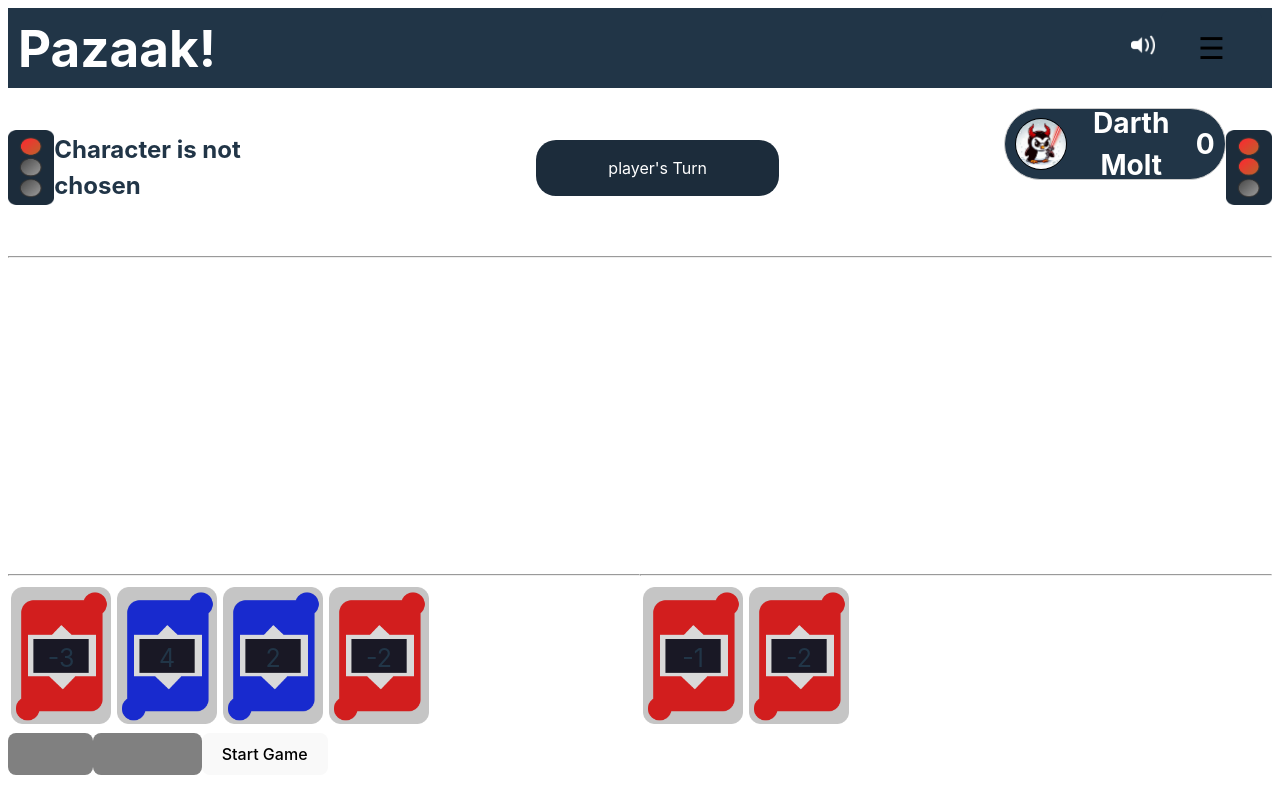
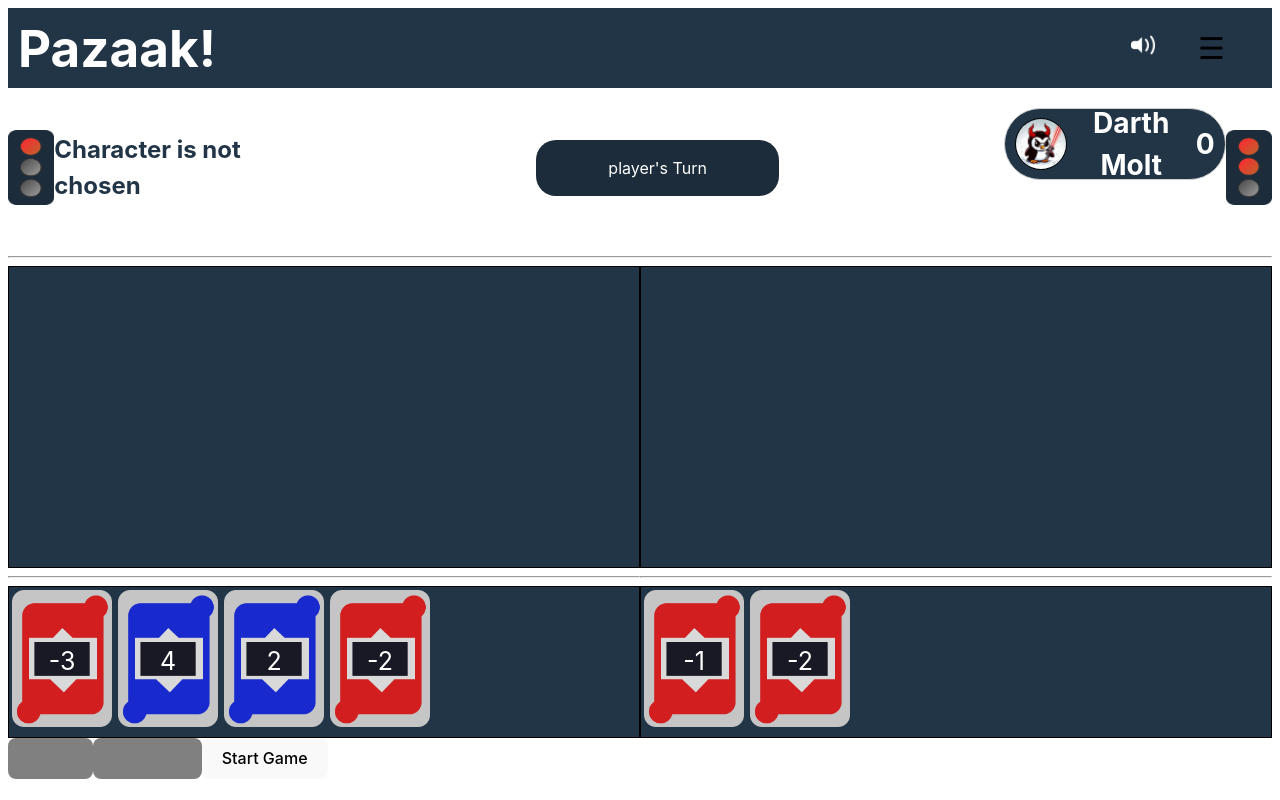
Before and after one commit to abasile1-tech/PazaakPadawan, a React (Vite) app in the folder client/: page /solo in a window 1280 px wide. Built offline with nearby package versions, Linux system fonts and the light colour scheme.

Commit message:
(TIC-86-addDividingLineBetweenPlayers)

```diff
--- a/client/src/App.css
+++ b/client/src/App.css
@@ -106,8 +106,18 @@
   display: flex;
 }
 
-.table {
+.table{
   min-height:300px;
+  border: solid black 1px;
+  background-color: #213547;
+  color: white;
+}
+
+.hand{
+  min-height: 150px;
+  border: solid black 1px;
+  background-color: #213547;
+  color: white;
 }
 
 .player1 {
--- a/client/src/components/SoloGame.tsx
+++ b/client/src/components/SoloGame.tsx
@@ -202,7 +202,9 @@ function SoloGame(): JSX.Element {
             <Hand hand={playerTable} />
           </div>
           <hr />
-          <Hand hand={playerHand} moveCard={moveCard} />
+          <div className="hand">
+            <Hand hand={playerHand} moveCard={moveCard} />
+          </div>
           <div className="turnOptions">
             <GameButtons
               gameState={gameState}
@@ -217,7 +219,9 @@ function SoloGame(): JSX.Element {
             <Hand hand={opponentTable} />
           </div>
           <hr />
-          <Hand hand={opponentHand} />
+          <div className="hand">
+            <Hand hand={opponentHand} />
+          </div>
         </div>
         <div className="center-message">{renderPopup()}</div>
       </div>
```
